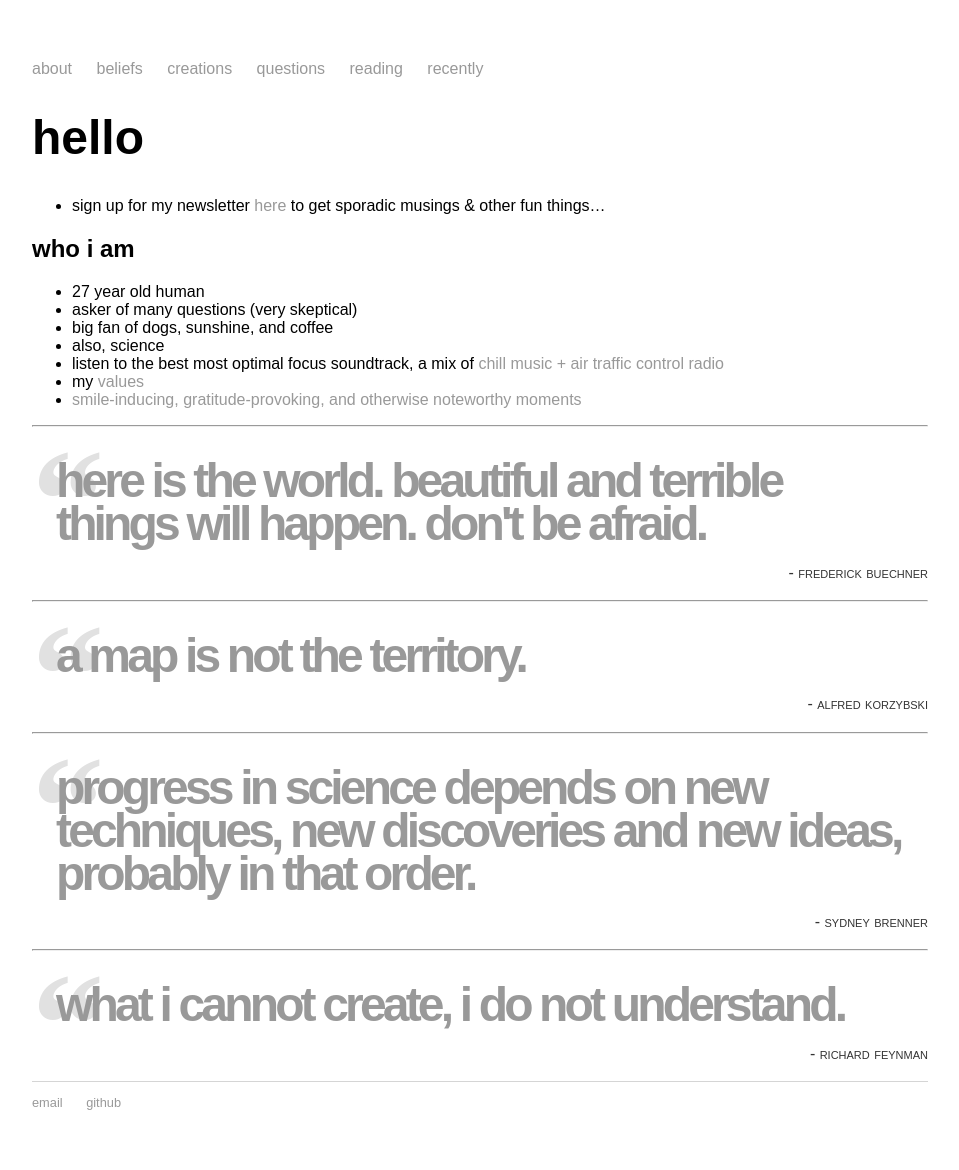
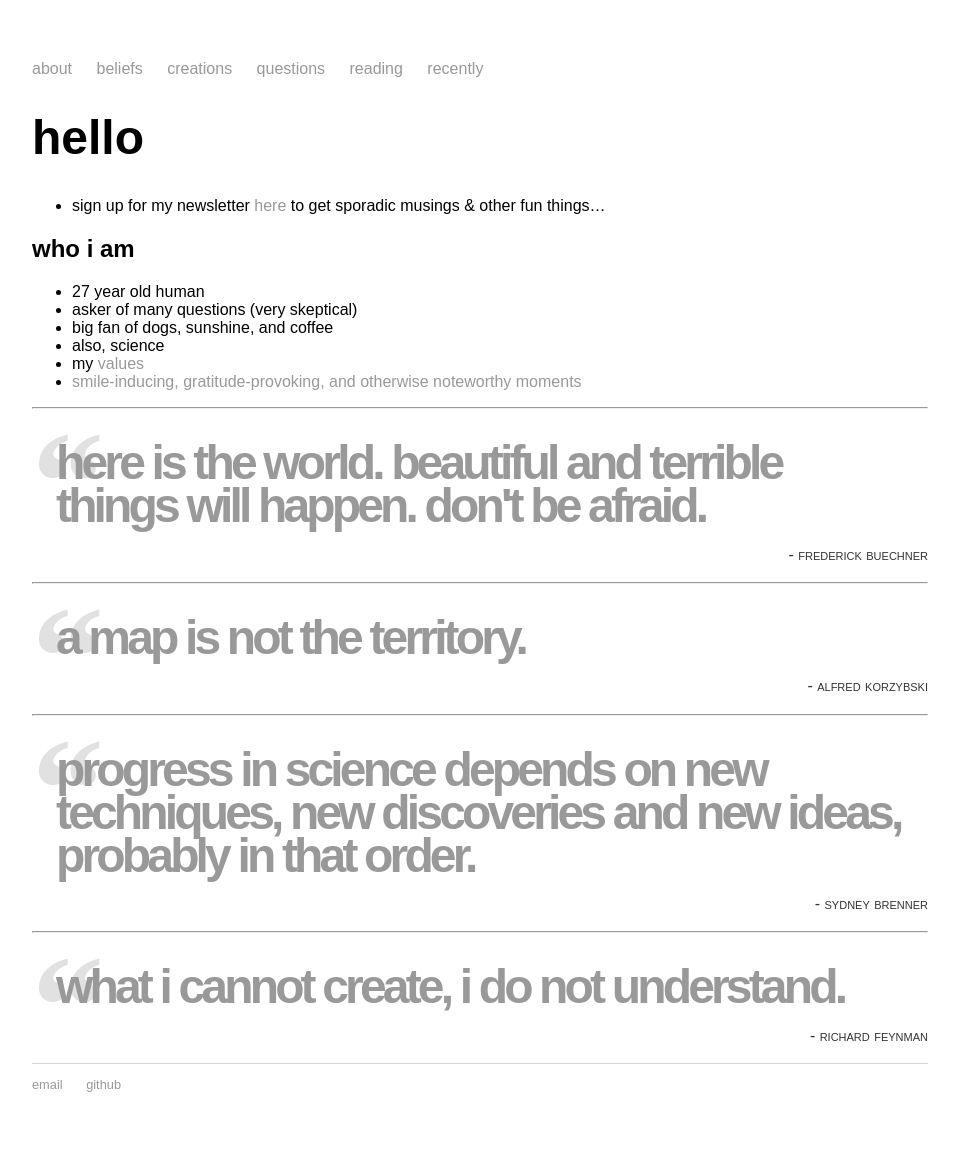
Before and after one commit to mayasheth/mayasheth.github.io, a Jekyll site: the page built from index.md, in a window 1280 px wide. Shown: the whole page, without its empty margins (160-1119 px from the left). Built offline with Jekyll 4.4.1, drawn with Linux system fonts in a browser that asks for light colours.

Commit message:
Update index.md

```diff
--- a/index.md
+++ b/index.md
@@ -11,7 +11,6 @@ title: Maya Sheth
 * asker of many questions (very skeptical)
 * big fan of dogs, sunshine, and coffee
 * also, science
-* listen to the best most optimal focus soundtrack, a mix of [chill music + air traffic control radio](https://chill-atc.streamlit.app/)
 * my [values](https://mayasheth.github.io/2020/11/20/values)
 * [smile-inducing, gratitude-provoking, and otherwise noteworthy moments](https://mayasheth.github.io/2023/04/15/things-that-make-me-smile)
 
```
